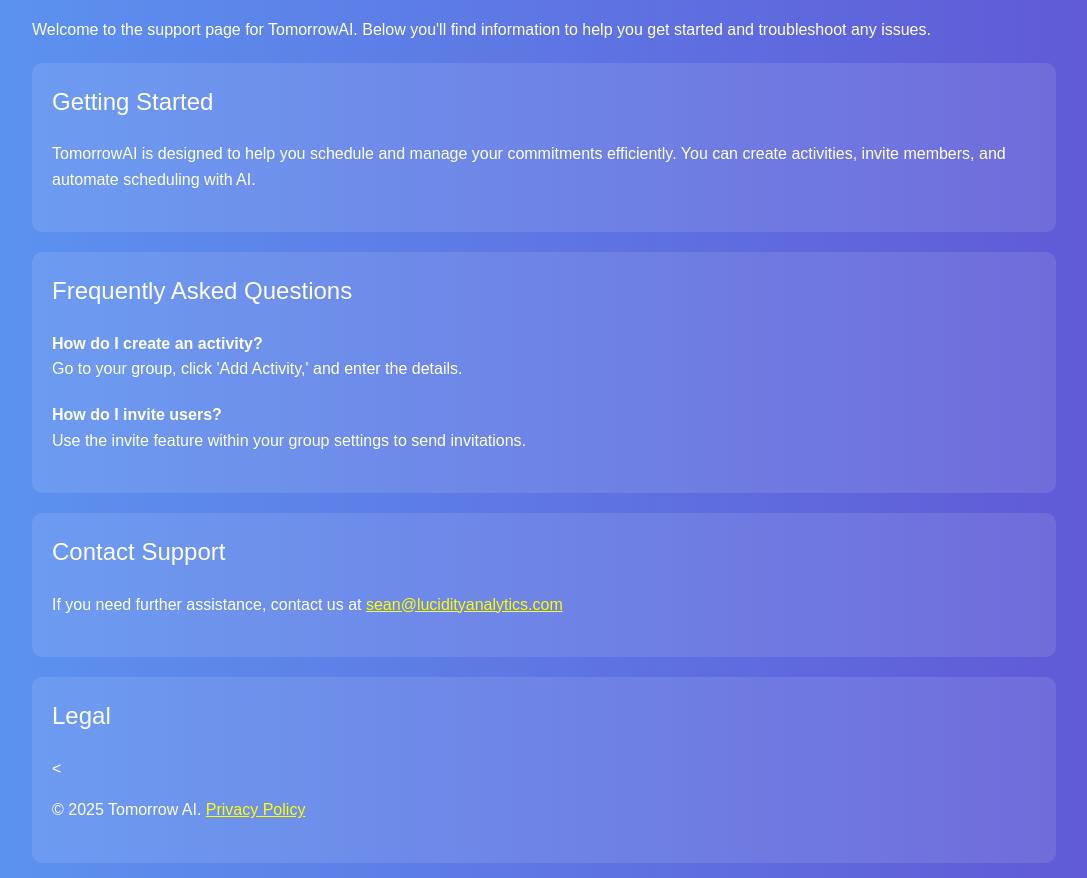
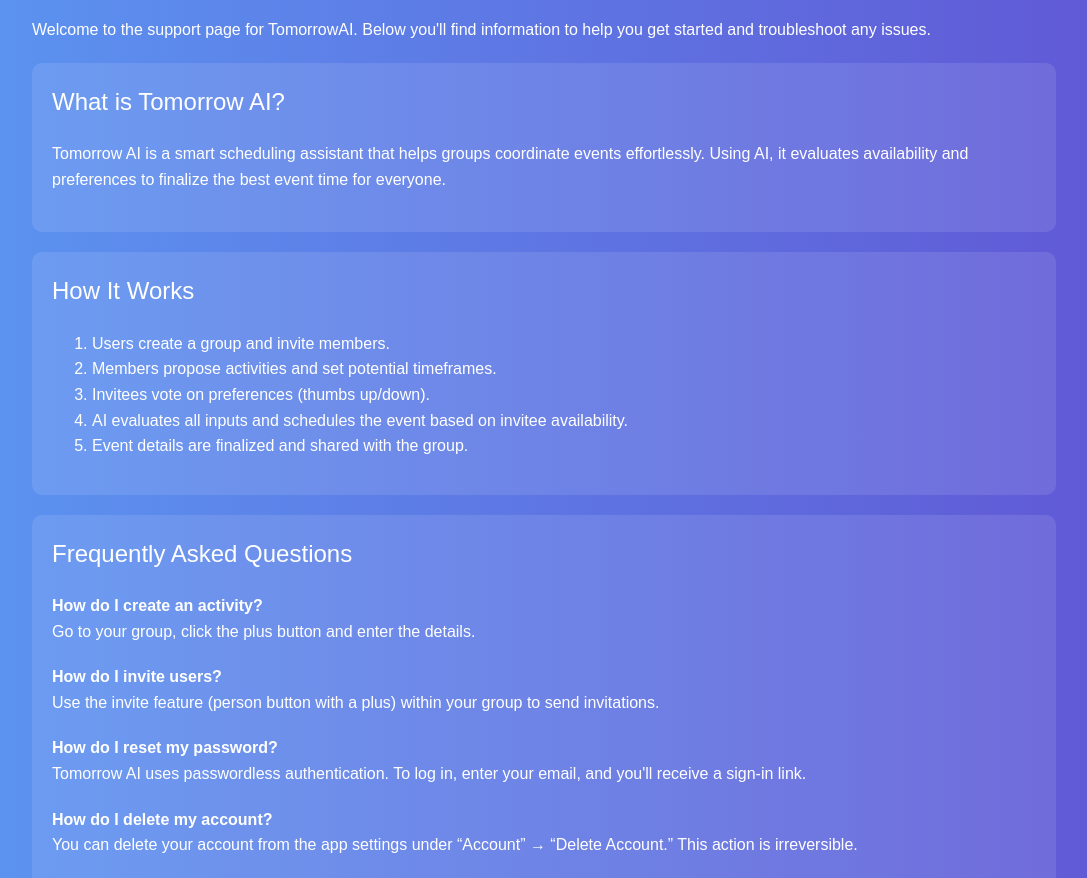
Before and after one commit to lucidityanalytics/webpage, a plain HTML site: page support.html in a window 1280 px wide. Shown: the part 74-952 px from the top of the page, without its empty margins (96-1183 px from the left). Drawn offline with nearby package versions, Linux system fonts and the light colour scheme; files that its build step writes are made by us from their sources.

Commit message:
Update support.html

```diff
--- a/support.html
+++ b/support.html
@@ -40,25 +40,41 @@
         <p>Welcome to the support page for TomorrowAI. Below you'll find information to help you get started and troubleshoot any issues.</p>
 
         <div class="section">
-            <h2>Getting Started</h2>
-            <p>TomorrowAI is designed to help you schedule and manage your commitments efficiently. You can create activities, invite members, and automate scheduling with AI.</p>
+            <h2>What is Tomorrow AI?</h2>
+            <p>Tomorrow AI is a smart scheduling assistant that helps groups coordinate events effortlessly. Using AI, it evaluates availability and preferences to finalize the best event time for everyone.</p>
+        </div>
+
+        <div class="section">
+        <h2>How It Works</h2>
+        <ol>
+            <li>Users create a group and invite members.</li>
+            <li>Members propose activities and set potential timeframes.</li>
+            <li>Invitees vote on preferences (thumbs up/down).</li>
+            <li>AI evaluates all inputs and schedules the event based on invitee availability.</li>
+            <li>Event details are finalized and shared with the group.</li>
+        </ol>
         </div>
 
         <div class="section">
             <h2>Frequently Asked Questions</h2>
-            <p><strong>How do I create an activity?</strong><br>Go to your group, click 'Add Activity,' and enter the details.</p>
-            <p><strong>How do I invite users?</strong><br>Use the invite feature within your group settings to send invitations.</p>
+            <p><strong>How do I create an activity?</strong><br>Go to your group, click the plus button and enter the details.</p>
+            <p><strong>How do I invite users?</strong><br>Use the invite feature (person button with a plus) within your group to send invitations.</p>
+            <p><strong>How do I reset my password?</strong><br>Tomorrow AI uses passwordless authentication. To log in, enter your email, and you'll receive a sign-in link.</p>
+            <p><strong>How do I delete my account?</strong><br>You can delete your account from the app settings under “Account” → “Delete Account.” This action is irreversible.</p>
         </div>
 
         <div class="section">
             <h2>Contact Support</h2>
             <p>If you need further assistance, contact us at <a href="mailto:sean@lucidityanalytics.com">sean@lucidityanalytics.com</a></p>
         </div>
-
+<!--
         <div class="section">
             <h2>Legal</h2>
-            <<p>&copy; 2025 Tomorrow AI. <a href="privacy.html">Privacy Policy</a>
-        </div>
+            <p>&copy; 2025 Tomorrow AI. <a href="privacy.html">Privacy Policy</a>
+        </div> -->
+        <footer>
+        <p>&copy; 2025 Tomorrow AI. <a href="privacy.html">Privacy Policy</a>
+        </footer>
     </div>
 </body>
 </html>
```
